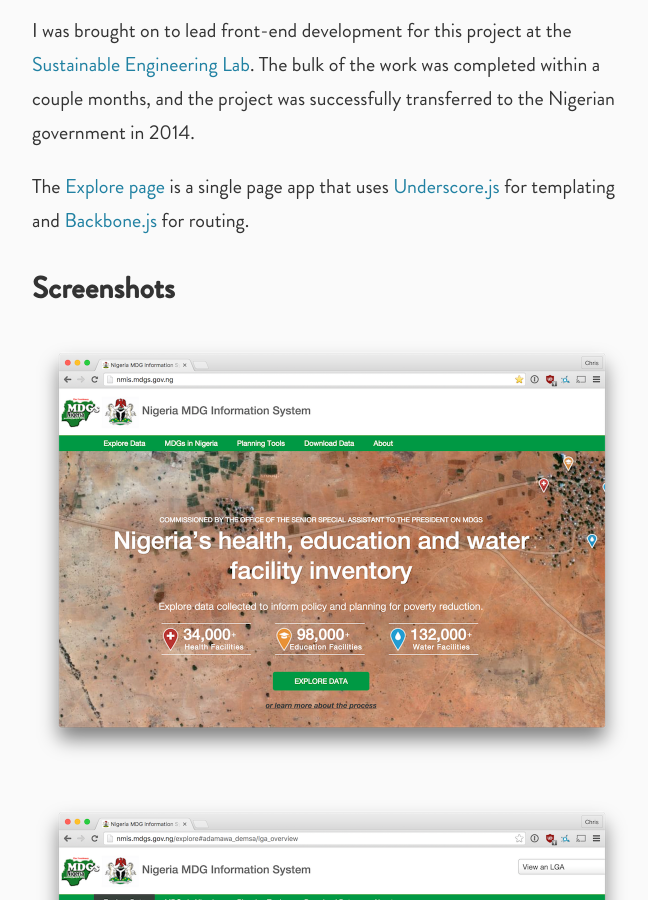
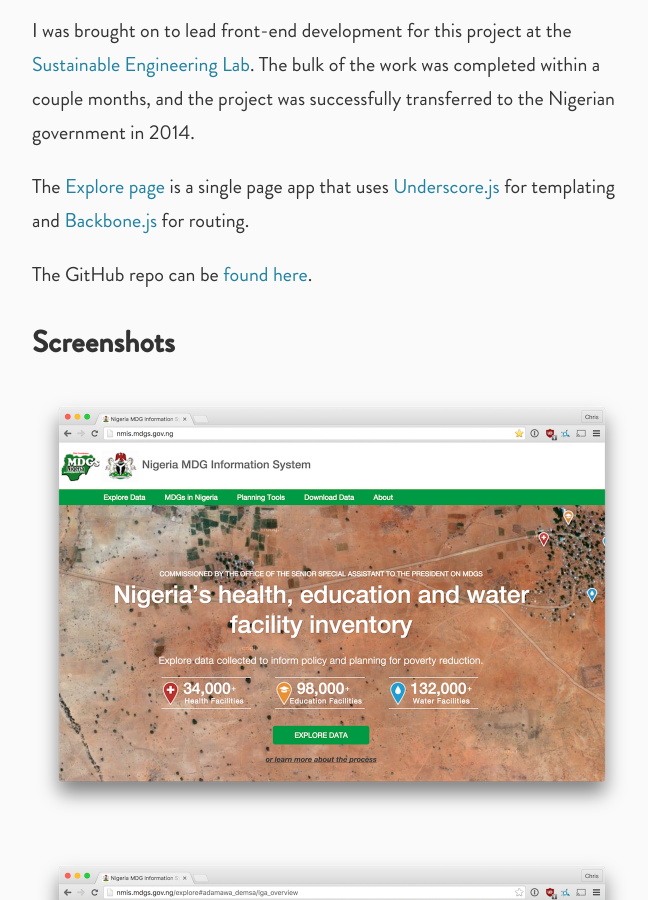
Before and after one commit to csytan/csytan.github.io, a Jekyll site: the page built from projects/nmis.md, in a window 1280 px wide and 900 px high, scrolled down 404 px. Shown: the whole window, without its empty margins (308-956 px from the left). Built offline with Jekyll 4.4.1, drawn with Linux system fonts in a browser that asks for light colours.

Commit message:
NMIS: GitHub repo link

```diff
--- a/projects/nmis.md
+++ b/projects/nmis.md
@@ -13,6 +13,8 @@ I was brought on to lead front-end development for this project at the [Sustaina
 
 The [Explore page](http://nmis.mdgs.gov.ng/explore) is a single page app that uses [Underscore.js](http://underscorejs.org/) for templating and [Backbone.js](http://backbonejs.org/) for routing.
 
+The GitHub repo can be [found here](https://github.com/SEL-Columbia/nmis).
+
 
 ## Screenshots
 
```
